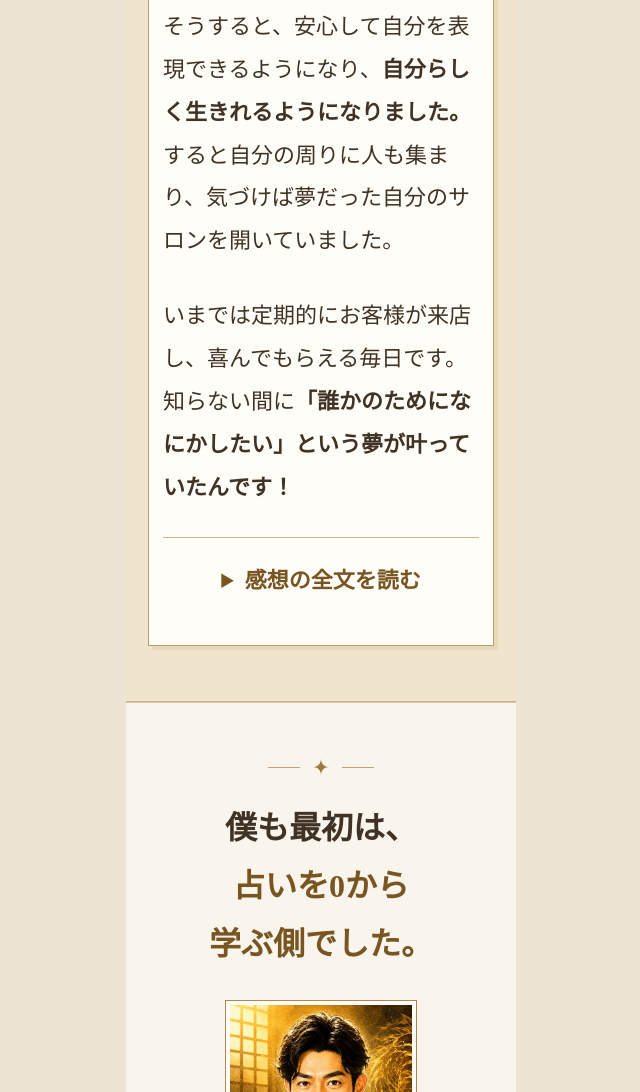
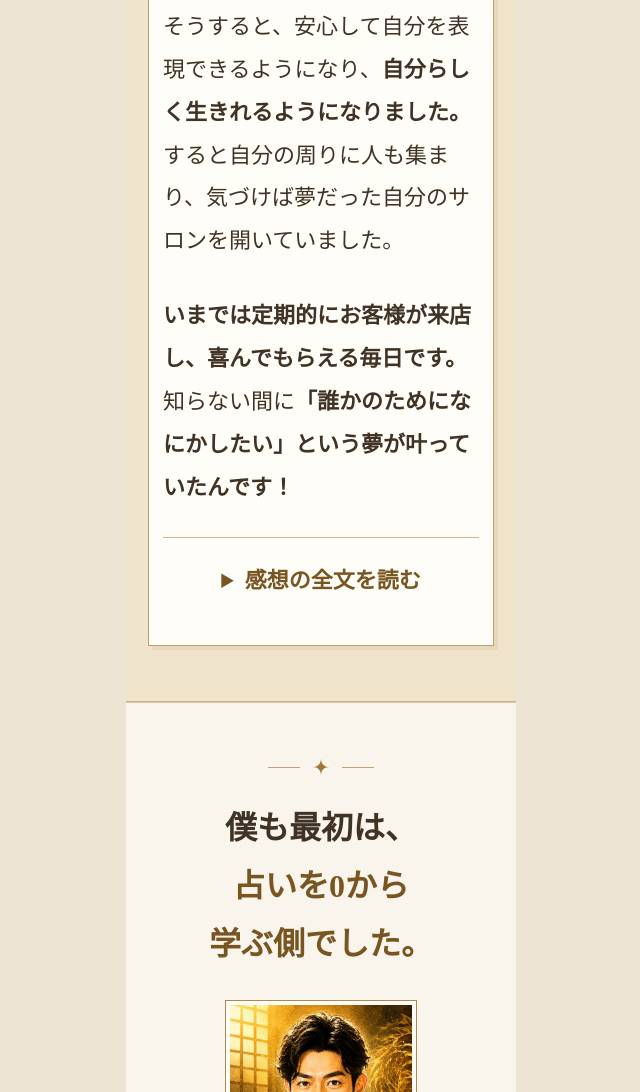
Before and after one commit to uranai-hadou/genkaku-course-lp, a website: page income.html in a window 1280 px wide. Shown: the part 10116-11208 px from the top of the page, without its empty margins (319-959 px from the left). Drawn offline with Linux system fonts and the light colour scheme.

Commit message:
Update Site source

```diff
--- a/income.html
+++ b/income.html
@@ -143,7 +143,7 @@
           <!-- R-G13：自分らしさとサロン開業（表示する抜粋文） -->
           <p class="voice-excerpt-3">そうすると、安心して自分を表現できるようになり、<strong>自分らしく生きれるようになりました。</strong>すると自分の周りに人も集まり、気づけば夢だった自分のサロンを<span class="copy-phrase">開いていました。</span></p>
           <!-- R-G14：現在の活動と叶った夢（表示する抜粋文） -->
-          <p class="voice-excerpt-4">いまでは定期的にお客様が来店し、喜んでもらえる毎日です。知らない間に<strong>「誰かのためになにかしたい」という夢が叶って<span class="copy-phrase">いたんです！</span></strong></p>
+          <p class="voice-excerpt-4"><strong>いまでは定期的にお客様が来店し、喜んでもらえる毎日です。</strong>知らない間に<strong>「誰かのためになにかしたい」という夢が叶って<span class="copy-phrase">いたんです！</span></strong></p>
         </blockquote>
         <details class="voice-full">
           <summary>感想の全文を読む</summary>
@@ -154,7 +154,7 @@
             <p>それを変えたくて、占いやスピリチュアルのことなど様々な視点から学びましたが、いつも違和感を感じ、納得できずモヤモヤしたまま終わることの繰り返しでした。</p>
             <p>そんな中たどり着いたのが、この講座でした。最初は<strong>「本当にこんなことを学んでなんになるんだろう」</strong>と不安な気持ちでいっぱいでした。でも受けていく中で「なんかこの人違うな。言葉が水のようにはいってくるな」と不思議な感覚に<span class="copy-phrase">なりました。</span></p>
             <p>講座を通して能力の使い方や霊視などを学んでいく中で「自分が何者だったのか」がだんだんわかってきて、過去の息苦しさの原因を正しく理解し、受け入れられるようになりました。そうすると、安心して自分を表現できるようになり、<strong>自分らしく生きれるようになりました。</strong>すると自分の周りに人も集まり、気づけば夢だった自分のサロンを<span class="copy-phrase">開いていました。</span></p>
-            <p>いまでは定期的にお客様が来店し、喜んでもらえる毎日です。知らない間に「誰かのためになにかしたい」という夢も叶っていたんです。さらに親ともうまく付き合えるようになり、年下の旦那さんもいて、たくさん愛を<span class="copy-phrase">もらっています。</span></p>
+            <p><strong>いまでは定期的にお客様が来店し、喜んでもらえる毎日です。</strong>知らない間に「誰かのためになにかしたい」という夢も叶っていたんです。<strong>さらに親ともうまく付き合えるようになり、年下の旦那さんもいて、たくさん愛を<span class="copy-phrase">もらっています。</span></strong></p>
             <p>いまのわたしの幸せがあるのは、玄岩先生のおかげです。わたしが誰に聞いてもわからなかったことを、教えてくれて、私らしく生きる道を信じ、照らしてくれて本当にありがとうございます。わたしもそんな存在になれるように、これからも頑張っていきます。本当にありがとう<span class="copy-phrase">ございました！！</span></p>
           </div>
         </details>
```
Also changed, not shown: dist/income.html, dist/index.html.
